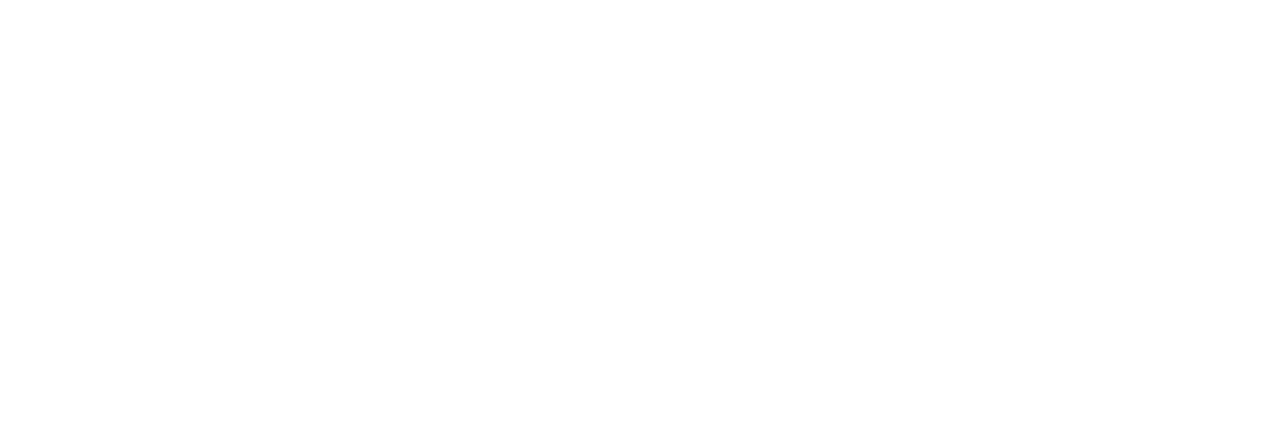
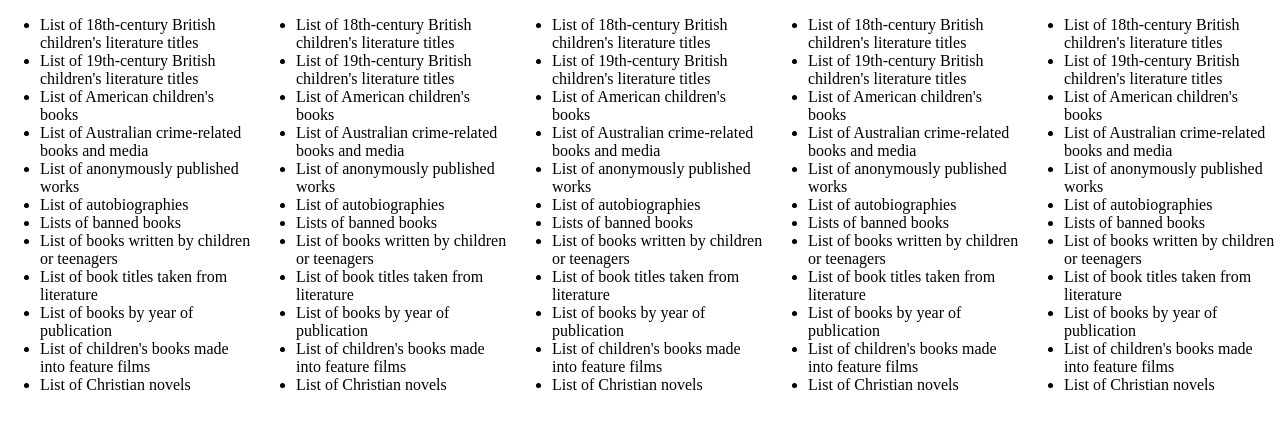
Before and after one commit to OlegHellBasS/HTML-2023-HW, a plain HTML site: page Home_Work_5_1/index.html in a window 1280 px wide. Drawn offline with Linux system fonts and the light colour scheme.

Commit message:
Home_Work_5_1 Start

```diff
--- a/Home_Work_5_1/index.html
+++ b/Home_Work_5_1/index.html
@@ -7,8 +7,93 @@
     <meta http-equiv="X-UA-Compatible" content="ie=edge">
     <link rel="stylesheet" href="style.css">
     <title>Home Work 5.1</title>
+    <link rel="apple-touch-icon" sizes="180x180" href="apple-touch-icon.png">
+    <link rel="icon" type="image/png" sizes="32x32" href="favicon-32x32.png">
+    <link rel="icon" type="image/png" sizes="16x16" href="favicon-16x16.png">
+    <link rel="manifest" href="site.webmanifest">
 </head>
 <body>
-
+<header>
+<div class="box1">
+    <ul>
+        <li>List of 18th-century British children's literature titles</li>
+        <li>List of 19th-century British children's literature titles</li>
+        <li>List of American children's books</li>
+        <li>List of Australian crime-related books and media</li>
+        <li>List of anonymously published works</li>
+        <li>List of autobiographies</li>
+        <li>Lists of banned books</li>
+        <li>List of books written by children or teenagers</li>
+        <li>List of book titles taken from literature</li>
+        <li>List of books by year of publication</li>
+        <li>List of children's books made into feature films</li>
+        <li>List of Christian novels</li>
+    </ul>
+</div>
+<div class="box2">
+    <ul>
+        <li>List of 18th-century British children's literature titles</li>
+        <li>List of 19th-century British children's literature titles</li>
+        <li>List of American children's books</li>
+        <li>List of Australian crime-related books and media</li>
+        <li>List of anonymously published works</li>
+        <li>List of autobiographies</li>
+        <li>Lists of banned books</li>
+        <li>List of books written by children or teenagers</li>
+        <li>List of book titles taken from literature</li>
+        <li>List of books by year of publication</li>
+        <li>List of children's books made into feature films</li>
+        <li>List of Christian novels</li>
+    </ul>
+</div>
+<div class="box3">
+    <ul>
+        <li>List of 18th-century British children's literature titles</li>
+        <li>List of 19th-century British children's literature titles</li>
+        <li>List of American children's books</li>
+        <li>List of Australian crime-related books and media</li>
+        <li>List of anonymously published works</li>
+        <li>List of autobiographies</li>
+        <li>Lists of banned books</li>
+        <li>List of books written by children or teenagers</li>
+        <li>List of book titles taken from literature</li>
+        <li>List of books by year of publication</li>
+        <li>List of children's books made into feature films</li>
+        <li>List of Christian novels</li>
+    </ul>
+</div>
+<div class="box4">
+    <ul>
+        <li>List of 18th-century British children's literature titles</li>
+        <li>List of 19th-century British children's literature titles</li>
+        <li>List of American children's books</li>
+        <li>List of Australian crime-related books and media</li>
+        <li>List of anonymously published works</li>
+        <li>List of autobiographies</li>
+        <li>Lists of banned books</li>
+        <li>List of books written by children or teenagers</li>
+        <li>List of book titles taken from literature</li>
+        <li>List of books by year of publication</li>
+        <li>List of children's books made into feature films</li>
+        <li>List of Christian novels</li>
+    </ul>
+</div>
+<div class="box5">
+    <ul>
+        <li>List of 18th-century British children's literature titles</li>
+        <li>List of 19th-century British children's literature titles</li>
+        <li>List of American children's books</li>
+        <li>List of Australian crime-related books and media</li>
+        <li>List of anonymously published works</li>
+        <li>List of autobiographies</li>
+        <li>Lists of banned books</li>
+        <li>List of books written by children or teenagers</li>
+        <li>List of book titles taken from literature</li>
+        <li>List of books by year of publication</li>
+        <li>List of children's books made into feature films</li>
+        <li>List of Christian novels</li>
+    </ul>
+</div>
+</header>
 </body>
 </html>
--- a/Home_Work_5_1/style.css
+++ b/Home_Work_5_1/style.css
@@ -0,0 +1,6 @@
+body{
+    margin: 0;
+}
+header{
+    display: flex;
+}
```
Also changed, not shown: Home_Work_5_1/apple-touch-icon.png (added), Home_Work_5_1/favicon-16x16.png (added), Home_Work_5_1/favicon-32x32.png (added), Home_Work_5_1/site.webmanifest (added).
